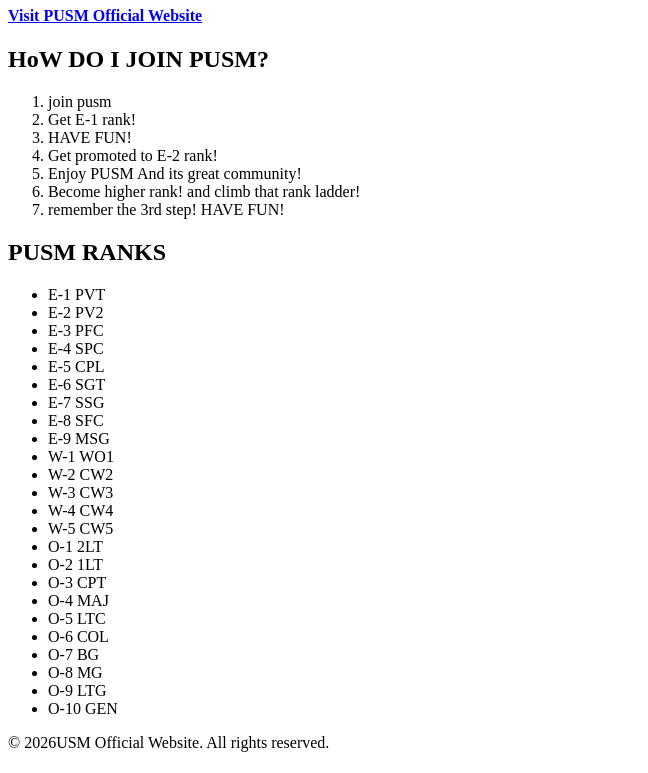
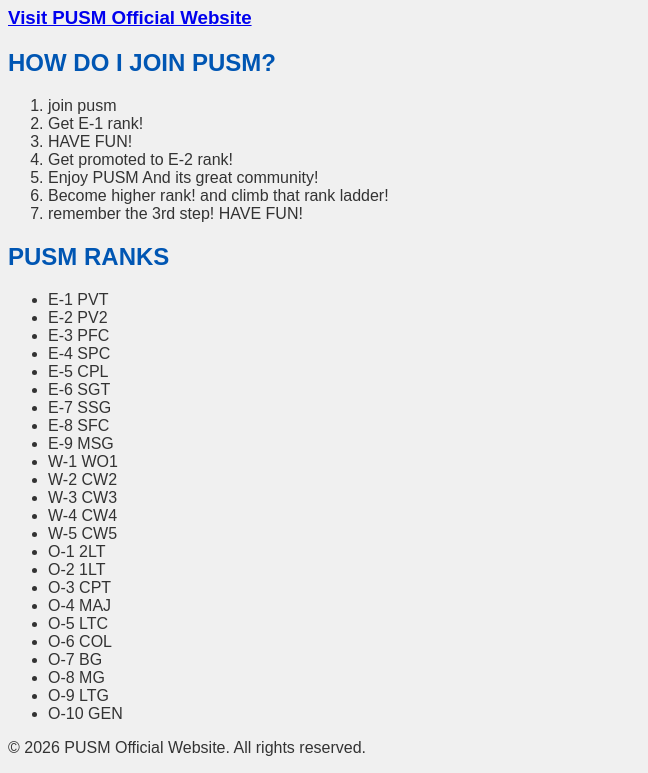
Before and after one commit to ps34real/pusm, a plain HTML site: page index.html in a window 1280 px wide. Shown: the part 73-846 px from the top of the page, without its empty margins (0-648 px from the left). Drawn offline with Linux system fonts and the light colour scheme.

Commit message:
Refactor HTML structure and improve formatting for clarity

```diff
--- a/index.html
+++ b/index.html
@@ -2,13 +2,20 @@
     <head>
        <title>Pusm Official Website</title>
     </head>
+    <style>
+        body {
+            font-family: Arial, sans-serif;
+            background-color: #f0f0f0;
+            color: #333;
+        }
+        h1, h2, h3 {
+            color: #0056b3;
+        }
+    </style>
     <body>
         <h1><B>Welcome to the PUSM Official Website</B></h1>
-
-<h4>
-    <a href="https://discord.gg/qVN27AP5MWal"> Visit PUSM Official Website</a>
-</h4>
-<h2> HoW DO I JOIN PUSM? </h2>
+        <h3><a href="https://discord.gg/qVN27AP5MWal"> Visit PUSM Official Website</a></h4>
+        <h2> HOW DO I JOIN PUSM?</h2>
         <ol>
             <li> join pusm </li>
             <li> Get E-1 rank! </li>
@@ -18,8 +25,6 @@
             <li> Become higher rank! and climb that rank ladder! </li>
             <li> remember the 3rd step! HAVE FUN! </li>
         </ol>
-
-
         <h2> PUSM RANKS </h2>
         <ul>
             <li> E-1 PVT </li>
@@ -46,17 +51,8 @@
             <li> O-8 MG </li>
             <li> O-9 LTG </li>
             <li> O-10 GEN </li>
-
         </ul>
-
-
-
-
-
-
-
-
 </body>
 <footer>
-        <p>© 2026USM Official Website. All rights reserved.</p>
+        <p>© 2026 PUSM Official Website. All rights reserved.</p>
 </html>
```
Lines whose indentation alone changed are shown as unchanged.
